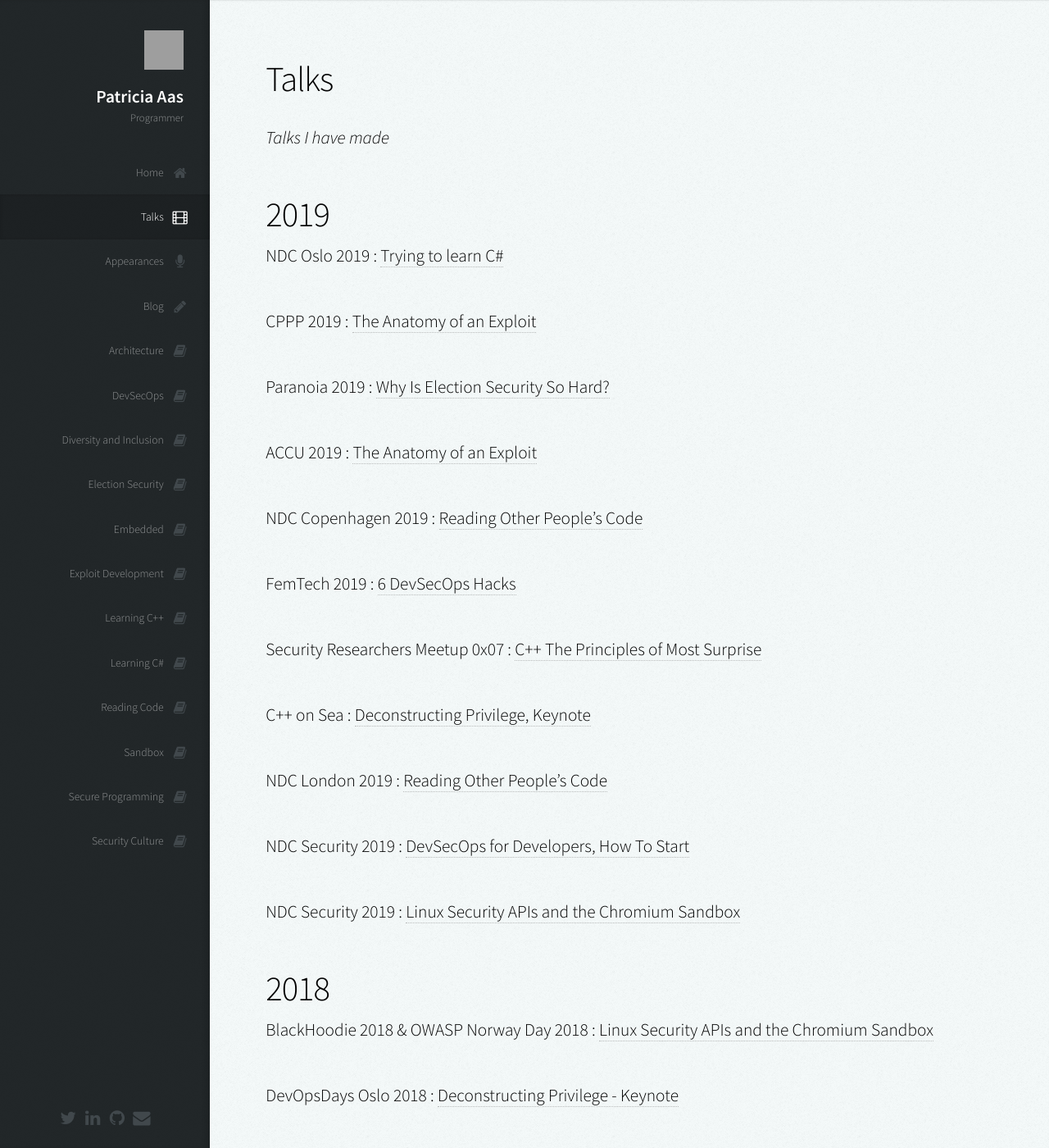
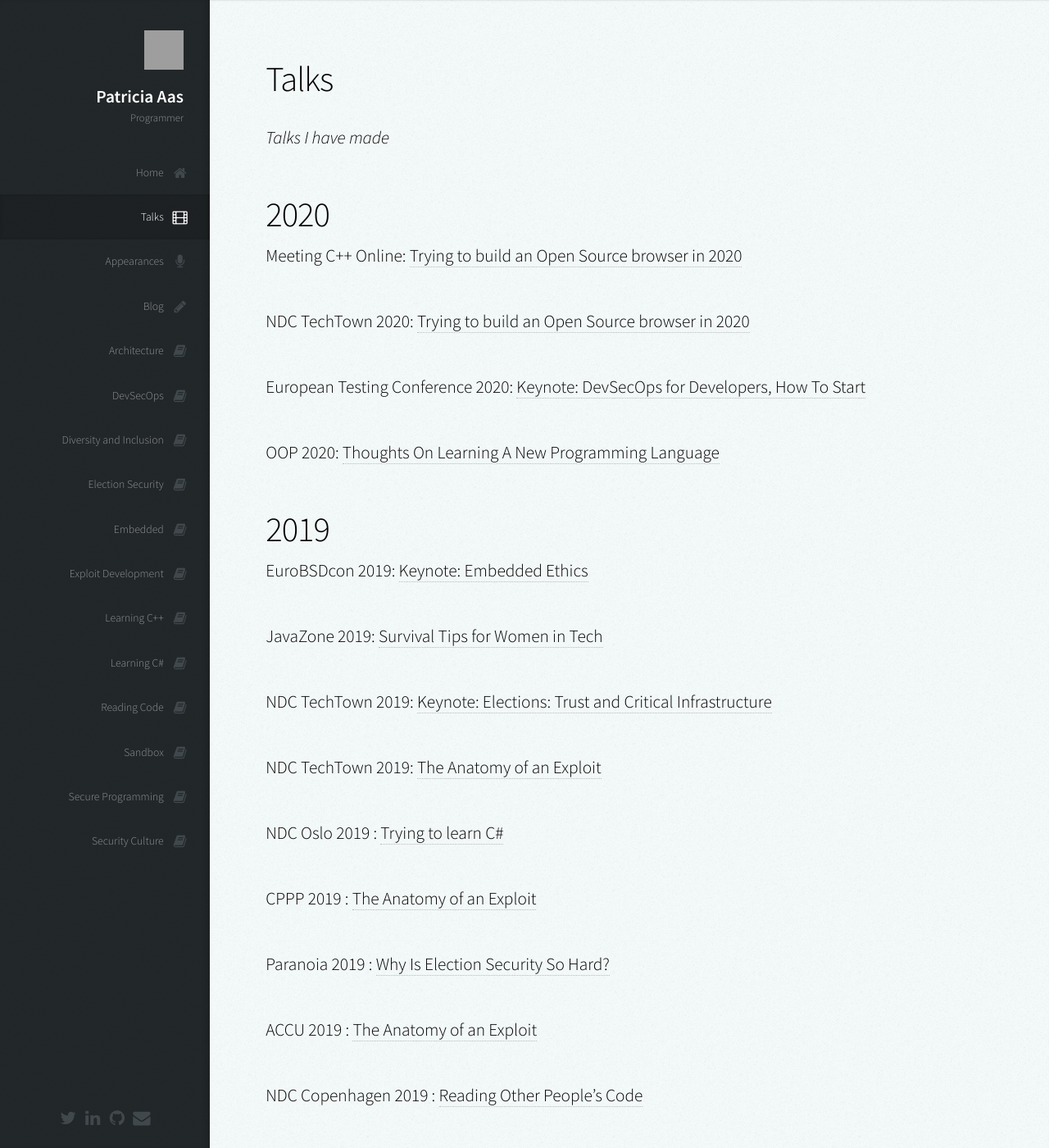
Before and after one commit to patricia-gallardo/patricia-gallardo.github.io, a Jekyll site: the page built from talks.md, in a window 1280 px wide and 1400 px high. Shown: the whole window at 82% size. Built offline with Jekyll 4.4.1, drawn with Linux system fonts in a browser that asks for light colours; nearby versions of some CDN libraries; grey boxes are pictures that could not be loaded.

Commit message:
Add the talks to the talks page

```diff
--- a/talks.md
+++ b/talks.md
@@ -6,7 +6,25 @@
 order: 2
 ---
 
+## 2020
+
+Meeting C++ Online: [Trying to build an Open Source browser in 2020](/2020/09/24/trying_to_build_an_open_source_browser_in_2020.html)
+
+NDC TechTown 2020: [Trying to build an Open Source browser in 2020](/2020/09/03/trying_to_build_an_open_source_browser_in_2020.html)
+
+European Testing Conference 2020: [Keynote: DevSecOps for Developers, How To Start](/2020/02/07/devsecops_for_developers_how_to_start.html)
+
+OOP 2020: [Thoughts On Learning A New Programming Language](/2020/02/05/thoughts_on_learning_a_new_programming_language.html)
+
 ## 2019
+
+EuroBSDcon 2019: [Keynote: Embedded Ethics](/2019/09/21/embedded_ethics.html)
+
+JavaZone 2019: [Survival Tips for Women in Tech](/2019/09/12/survival_tips_for_women_in_tech.html)
+
+NDC TechTown 2019: [Keynote: Elections: Trust and Critical Infrastructure](/2019/09/04/keynote_elections_trust_and_critical_infrastructure.html)
+
+NDC TechTown 2019: [The Anatomy of an Exploit](/2019/09/05/the_anatomy_of_an_exploit.html)
 
 NDC Oslo 2019 : [Trying to learn C#](/2019/06/21/trying_to_learn_c_sharp.html)
 
```
